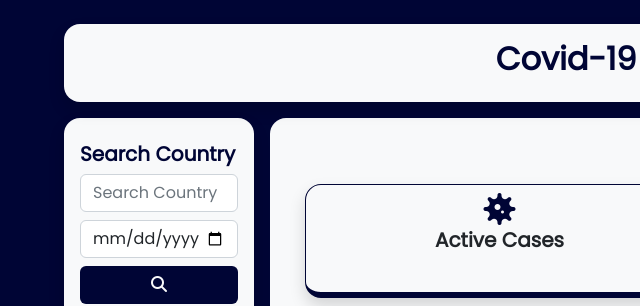
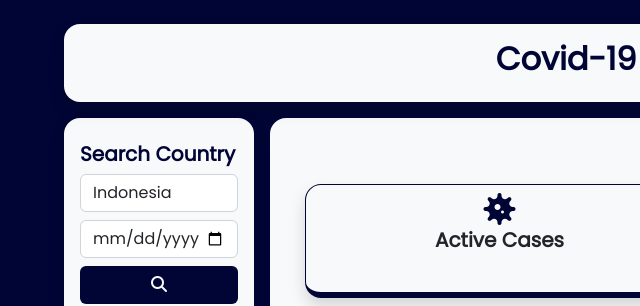
Before and after one commit to a-s-wijaya/INPG07-Assignment3-Ian, a plain HTML site: page index.html in a window 1280 px wide. Shown: the top 306 px of the page, 6-646 px from the left. Drawn offline with nearby package versions, Linux system fonts and the light colour scheme.

Commit message:
Final update

```diff
--- a/index.html
+++ b/index.html
@@ -99,5 +99,8 @@
 
     <script src="https://cdn.jsdelivr.net/npm/bootstrap@5.2.1/dist/js/bootstrap.bundle.min.js" integrity="sha384-u1OknCvxWvY5kfmNBILK2hRnQC3Pr17a+RTT6rIHI7NnikvbZlHgTPOOmMi466C8" crossorigin="anonymous"></script>
     <script src="script/script.js"></script>
+    <script>
+        loadCountry()
+    </script>
 </body>
 </html>
--- a/script/script.js
+++ b/script/script.js
@@ -35,13 +35,14 @@ function hideLoading() {
 const options = {
     method: 'GET',
     headers: {
-        'X-RapidAPI-Key': '',
+        'X-RapidAPI-Key': 'YOUR_API_KEY',
         'X-RapidAPI-Host': 'covid-193.p.rapidapi.com'
     }
 };
 
-console.log(today)
-
+function loadCountry(){
+    searchInput.value = 'Indonesia'
+}
 
 function searchControl (){
     displayLoading()
```
Also changed, not shown: 1 other file.
